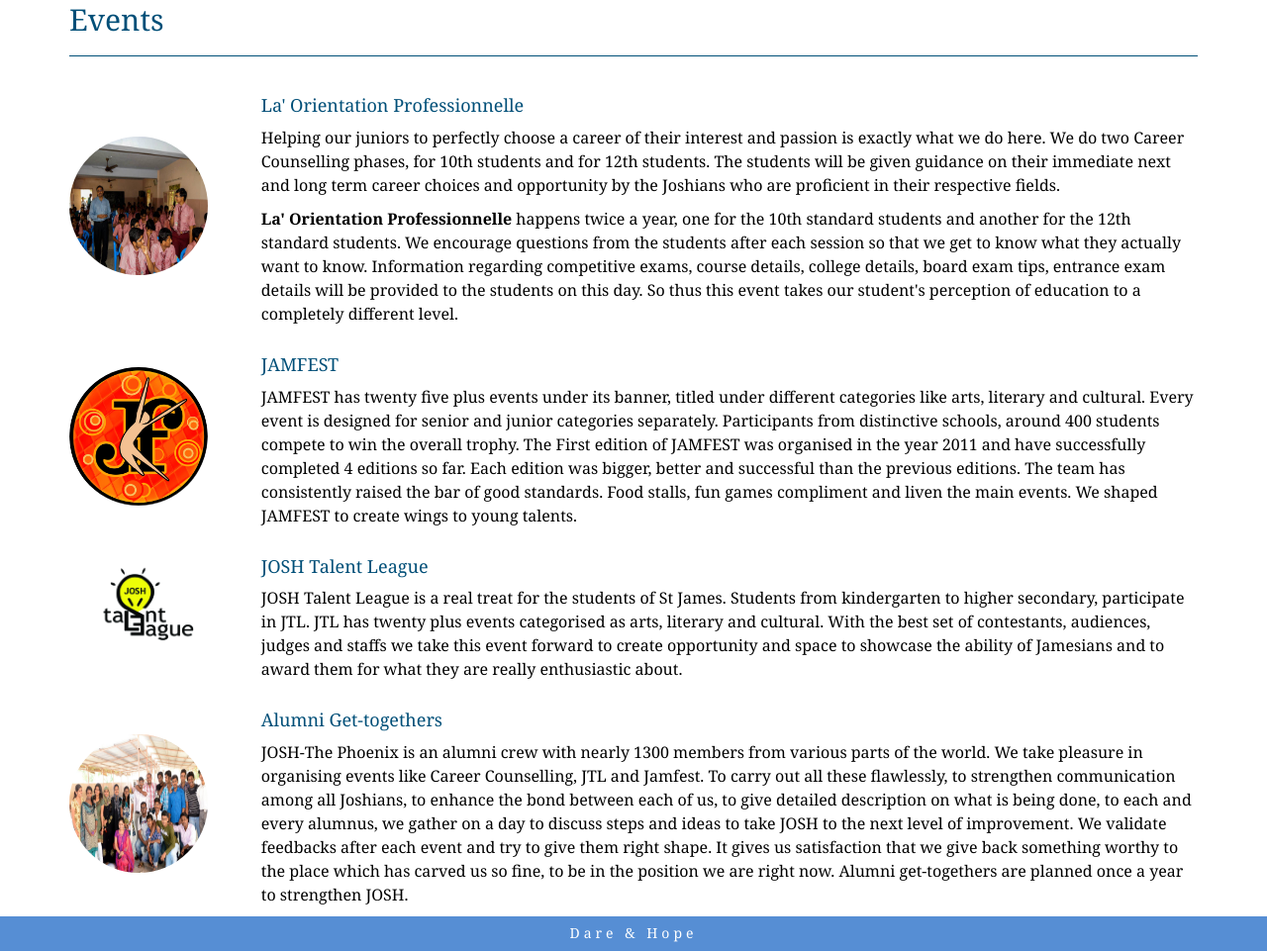
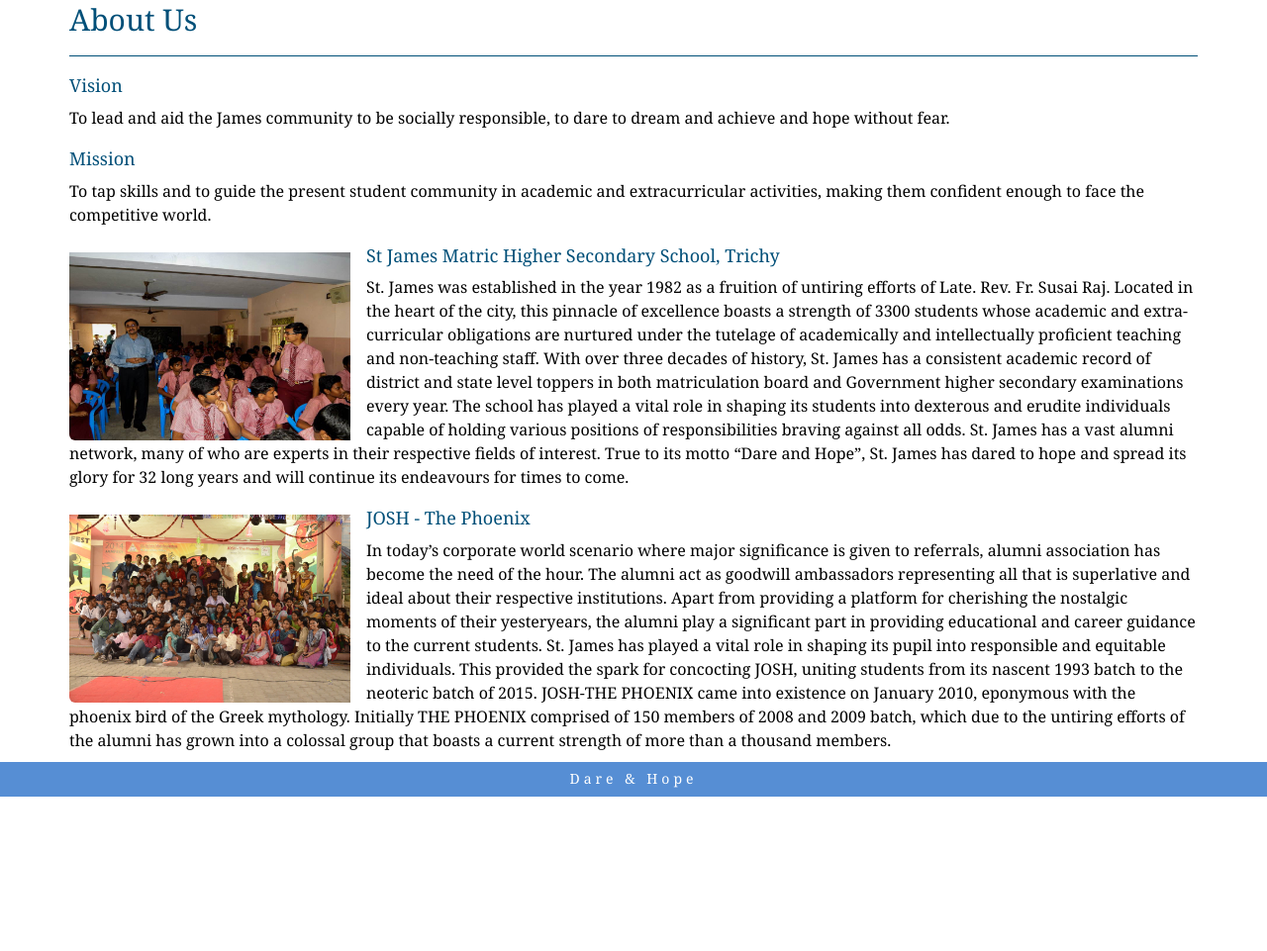
Before and after one commit to srikanthjeeva/josh, a plain HTML site: page html-templates/about.html in a window 1280 px wide. Shown: the part 429-1390 px from the top of the page at 99% size. After the commit the page ends 1234 px from the top, so only its background shows below. Drawn offline with nearby package versions, Linux system fonts and the light colour scheme.

Commit message:
Update about.html

```diff
--- a/html-templates/about.html
+++ b/html-templates/about.html
@@ -1,3 +1,4 @@
+
 
 <!DOCTYPE html>
 <html lang="en">
@@ -36,8 +37,8 @@
                     <div class="header">
                         <ul class="nav nav-pills pull-right" role="tablist">
                             <li role="presentation"><a href="index.html">Home</a></li>
-                            <li role="presentation"><a href="about.html">About</a></li>
-                            <li role="presentation" class="active"><a href="events.html">Events</a></li>
+                            <li role="presentation" class="active"><a href="about.html">About</a></li>
+                            <li role="presentation"><a href="events.html">Events</a></li>
                             <li role="presentation"><a href="gallery.html">Gallery</a></li>
                             <li role="presentation"><a href="contact-us.html">Contact</a></li>
                         </ul>
@@ -45,7 +46,6 @@
                 </div>
             </div>
         </nav>
-
 
         <div class="carousel slide" id="myCarousel">
             <ol class="carousel-indicators">
@@ -89,9 +89,6 @@
             An ALUMNI FORUM for ST. JAMES MATRIC. HR. SEC. SCHOOL, TRICHY
         </div>
 
-
-
-
         <!-- Marketing messaging and featurettes
         ================================================== -->
         <!-- Wrap the rest of the page in another container to center all the content. -->
@@ -99,71 +96,36 @@
         <div class="container marketing">
             <div class="row bg-desc">
                 <div class="col-sm-12 blog-main">
+
                     <div class="blog-post">
-                        <h2 class="blog-post-title">Events</h2>
+                        <h2 class="blog-post-title">About Us</h2>
                         <hr class="featurette-divider header_hr">
-                        <table>
-                            <tr>
-                                <td style="width: 17%">
-                                    <img class="img-circle" src="assets/images/about-james.jpg" alt="Generic placeholder image">
-                                </td>
-                                <td>
-                                    <h3>La' Orientation Professionnelle</h3>
-                                    <p id="laorientation">
-                                        Helping our juniors to perfectly choose a career of their interest and passion is exactly what we do here. We do two Career Counselling phases, for 10th students and for 12th students. The students will be given guidance on their immediate next and long term career choices and opportunity by the Joshians who are proficient in their respective fields.
-                                    </p><p>
-                                        <b>La' Orientation Professionnelle</b> happens twice a year, one for the 10th standard students and another for the 12th standard students. We encourage questions from the students after each session so that we get to know what they actually want to know. Information regarding competitive exams, course details, college details, board exam tips, entrance exam details will be provided to the students on this day.  So thus this event takes our student's perception of education to a completely different level.
-
-                                    </p>
-
-                                </td>
-                            </tr>
-                            <tr>
-                                <td>
-                                    <img class="img-circle" src="assets/images/jamfest-logo.jpg" alt="Generic placeholder image">
-                                </td>
-                                <td>
-                                    <h3>JAMFEST</h3>
-                                    <p id="jamfest">
-                                        JAMFEST has twenty five plus events under its banner, titled under different categories like arts, literary and cultural.  Every event is designed for senior and junior categories separately. Participants from distinctive schools, around 400 students compete to win the overall trophy. The First edition of JAMFEST was organised in the year 2011 and have successfully completed 4 editions so far. Each edition was bigger, better and successful than the previous editions. The team has consistently raised the bar of good standards. Food stalls, fun games compliment and liven the main events. We shaped JAMFEST to create wings to young talents.
-
-                                    </p>
-                                </td>
-                            </tr>
-                            <tr>
-                                <td>
-                                    <img class="img-circle" src="assets/images/josh-talent-league.jpg" alt="Generic placeholder image">
-                                </td>
-                                <td>
-                                    <h3>JOSH Talent League</h3>
-                                    <p id="jtl">
-                                    JOSH Talent League is a real treat for the students of St James. Students from kindergarten to higher secondary, participate in JTL. JTL has twenty plus events categorised as arts, literary and cultural. With the best set of contestants, audiences, judges and staffs we take this event forward to create opportunity and space to showcase the ability of Jamesians and to award them for what they are really enthusiastic about.
-                                    </p>
-                                </td>
-                            </tr>
-                            <tr>
-                                <td>
-                                    <img class="img-circle" src="assets/images/gallery-main.jpg" alt="Generic placeholder image">
-                                </td>
-                                <td>
-                                    <h3>Alumni Get-togethers</h3>
-                                    <p>
-                                        JOSH-The Phoenix is an alumni crew with nearly 1300 members from various parts of the world. We take pleasure in organising events like Career Counselling, JTL and Jamfest. To carry out all these flawlessly, to strengthen communication among all Joshians, to enhance the bond between each of us, to give detailed description on what is being done, to each and every alumnus, we gather on a day to discuss steps and ideas to take JOSH to the next level of improvement. We validate feedbacks after each event and try to give them right shape.  It gives us satisfaction that we give back something worthy to the place which has carved us so fine, to be in the position we are right now. Alumni get-togethers are planned once a year to strengthen JOSH.
-
-                                    </p>
-                                </td>
-                            </tr>
-                        </table>
+                        <h3>Vision</h3>
+                        <p>To lead and aid the James community to be socially responsible, to dare to dream and achieve and hope without fear.</p>
+                        <h3>Mission</h3>
+                        <p>To tap skills and to guide the present student community in academic and extracurricular activities, making them confident enough to face the competitive world. </p>
+                        <div>
+                            <img src="assets/images/about-james.jpg" class="img-rounded blog-img"/>
+                            <h3>St James Matric Higher Secondary School, Trichy</h3>
+                            <p>
+                            St. James was established in the year 1982 as a fruition of untiring efforts of Late. Rev. Fr. Susai Raj. Located in the heart of the city, this pinnacle of excellence boasts a strength of 3300 students whose academic and extra-curricular obligations are nurtured under the tutelage of academically and intellectually proficient teaching and non-teaching staff. With over three decades of history, St. James has a consistent academic record of district and state level toppers in both matriculation board and Government higher secondary examinations every year. The school has played a vital role in shaping its students into dexterous and erudite individuals capable of holding various positions of responsibilities braving against all odds. St. James has a vast alumni network, many of who are experts in their respective fields of interest. True to its motto “Dare and Hope”, St. James has dared to hope and spread its glory for 32 long years and will continue its endeavours for times to come.
+                            </p>
+                        </div>
+                        <div>
+                            <img src="assets/images/about-josh.jpg" class="img-rounded blog-img"/>
+                            <h3>JOSH - The Phoenix</h3>
+                            <p>
+                                In today’s corporate world scenario where major significance is given to referrals, alumni association has become the need of the hour. The alumni act as goodwill ambassadors representing all that is superlative and ideal about their respective institutions. Apart from providing a platform for cherishing the nostalgic moments of their yesteryears, the alumni play a significant part in providing educational and career guidance to the current students. St. James has played a vital role in shaping its pupil into responsible and equitable individuals. This provided the spark for concocting JOSH, uniting students from its nascent 1993 batch to the neoteric batch of 2015. JOSH-THE PHOENIX came into existence on January 2010, eponymous with the phoenix bird of the Greek mythology. Initially THE PHOENIX comprised of 150 members of 2008 and 2009 batch, which due to the untiring efforts of the alumni has grown into a colossal group that boasts a current strength of more than a thousand members.
+                            </p>
+                        </div>
                     </div><!-- /.blog-post -->
                 </div><!-- /.blog-main -->
                 <!-- /.blog-sidebar -->
             </div>
-
         </div><!-- /.container -->
         <div class="mid-header footer">
             Dare & Hope
         </div>
-
         <!-- Bootstrap core JavaScript
         ================================================== -->
         <!-- Placed at the end of the document so the pages load faster -->
```
